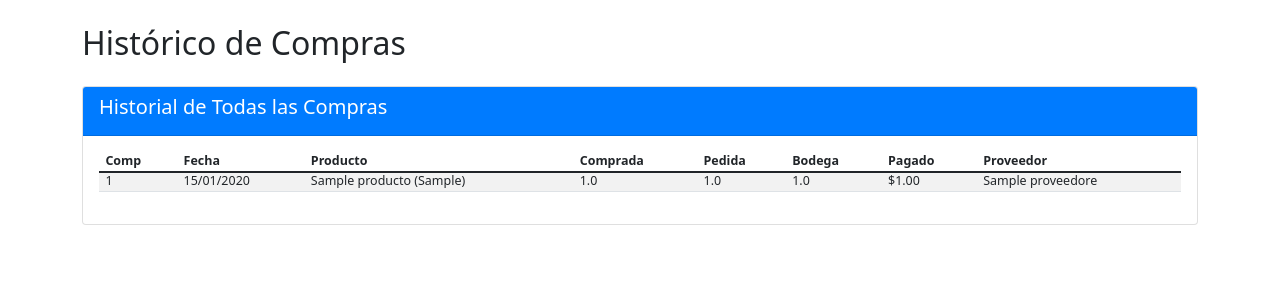
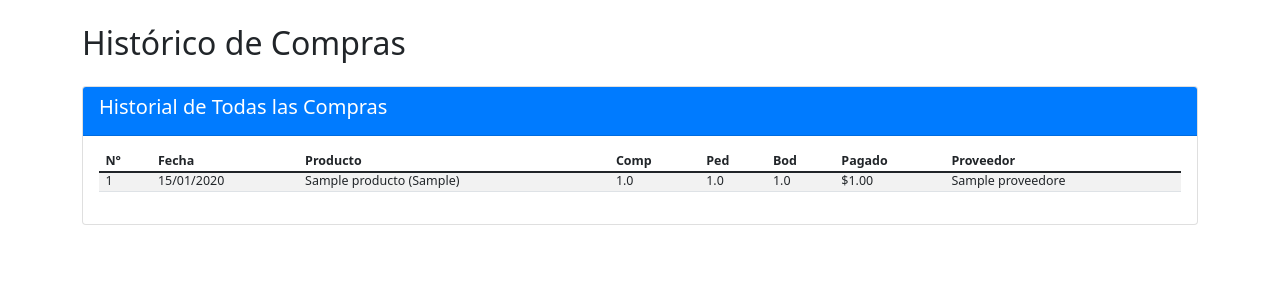
Before and after one commit to ecanar/AppMontebello, a Flask app: page /historico in a window 1280 px wide. Shown: the part 56-356 px from the top of the page. Run offline with Flask 3, Linux system fonts and the light colour scheme; tables that the repository leaves empty hold one stand-in row (values such as "Sample post"); some libraries are stand-ins or nearby versions.

Commit message:
Abreviar encabezados historico: N, Comp, Ped, Bod

```diff
--- a/templates/historico.html
+++ b/templates/historico.html
@@ -20,12 +20,12 @@
                     <table class="table table-striped">
                         <thead>
                             <tr>
-                                <th>Comp</th>
+                                <th>N°</th>
                                 <th>Fecha</th>
                                 <th>Producto</th>
-                                <th>Comprada</th>
-                                <th>Pedida</th>
-                                <th>Bodega</th>
+                                <th>Comp</th>
+                                <th>Ped</th>
+                                <th>Bod</th>
                                 <th>Pagado</th>
                                 <th>Proveedor</th>
                             </tr>
```
